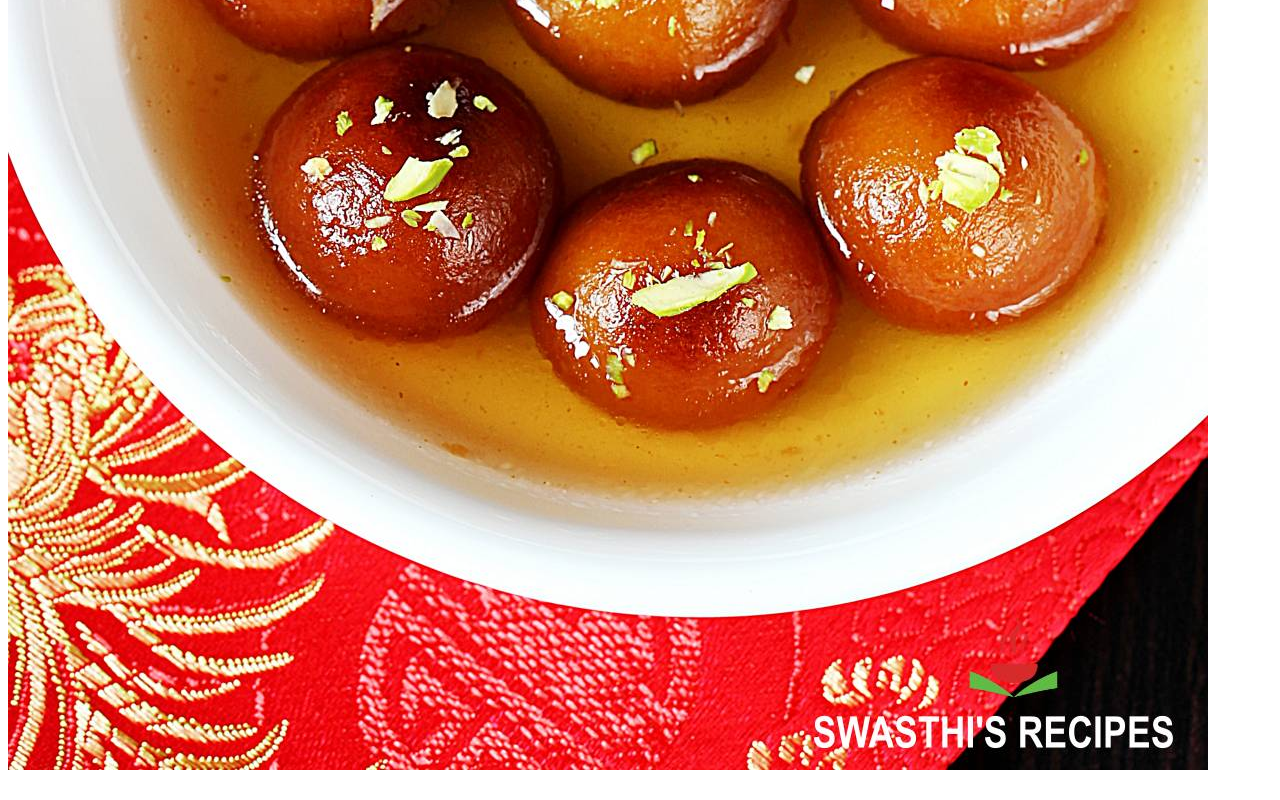
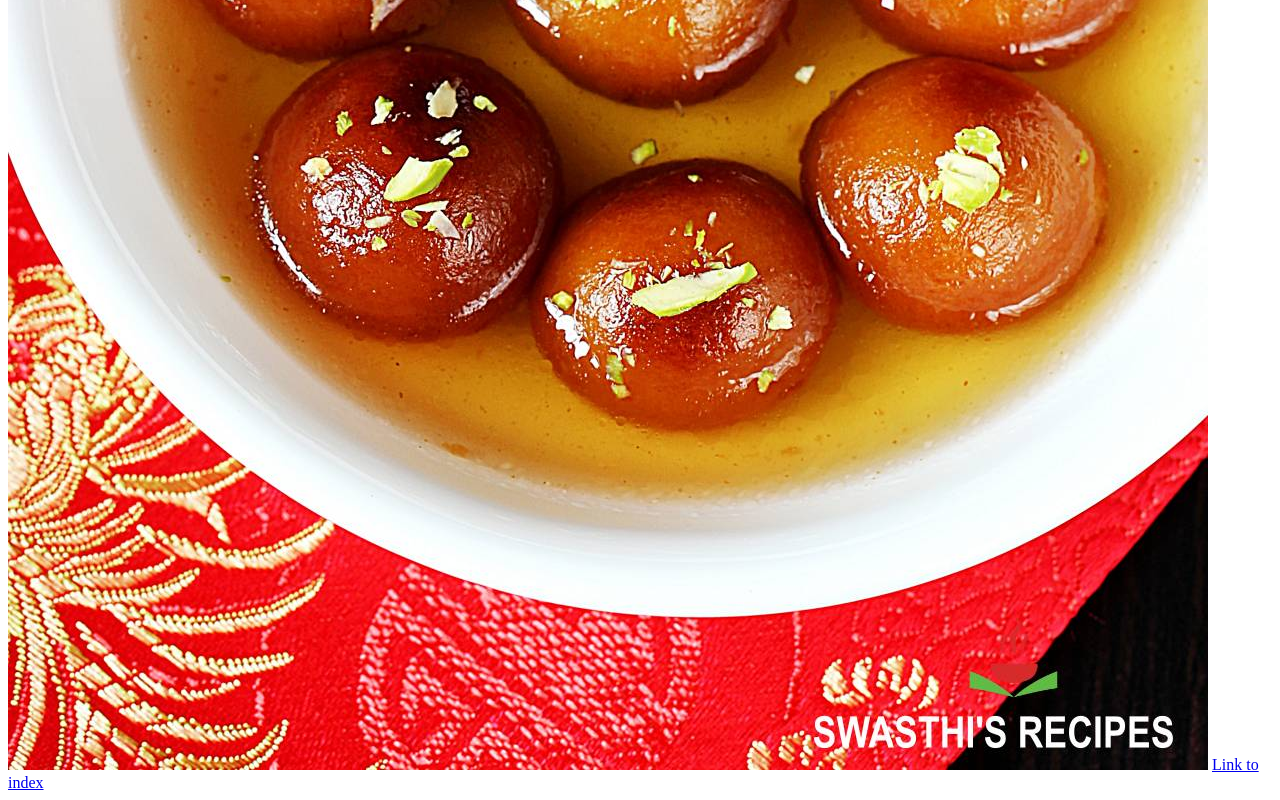
Before and after one commit to 44-563-WebApps-F23/44563-webapps-f23-assignment3-Sahithi-5690, a plain HTML site: page mystats.html in a window 1280 px wide. Shown: the part 1158-1958 px from the top of the page. Drawn offline with Linux system fonts and the light colour scheme.

Commit message:
Update mystats.html

```diff
--- a/mystats.html
+++ b/mystats.html
@@ -11,5 +11,6 @@
     <h5>GULAB JAMUN</h5>
     <p>GULAB JAMUN is a classic Indian sweet made with milk solids, sugar, rose water & cardamon powder. It is a very famous Indian desset & is enjoyed in most festive and celebration meals.</p>
     <img src="gulab-jamun.jpg" alt="GULAB JAMUN">
+    <a href="index.html">Link to index</a>
 </body>
 </html>
```
